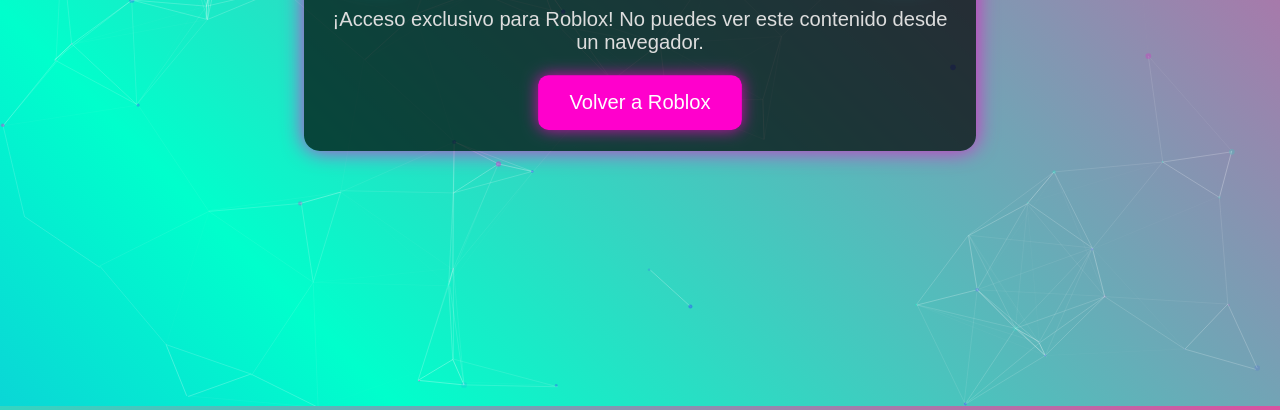
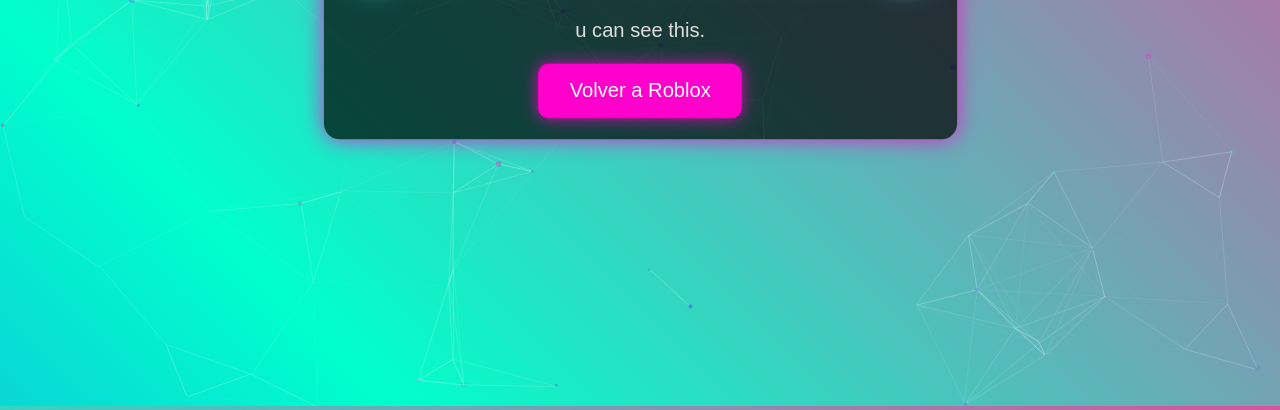
Before and after one commit to rdx222z/secureloader, a website: page index.html in a window 1280 px wide. Shown: the part 394-804 px from the top of the page. Drawn offline with nearby package versions, Linux system fonts and the light colour scheme.

Commit message:
Update index.html

```diff
--- a/index.html
+++ b/index.html
@@ -3,7 +3,7 @@
 <head>
     <meta charset="UTF-8">
     <meta name="viewport" content="width=device-width, initial-scale=1.0">
-    <title>🔥 Secure Loader - Acceso Exclusivo 🔥</title>
+    <title> Secure Loader - No Skidders 🔥</title>
     <style>
         /* Estilos súper decorados */
         body {
@@ -83,7 +83,7 @@
             box-shadow: 0 0 25px rgba(0, 255, 204, 0.8);
         }
 
-        /* Efecto de partículas */
+
         #particles-js {
             position: absolute;
             width: 100%;
@@ -95,12 +95,12 @@
     </style>
 </head>
 <body>
-    <!-- Fondo de partículas -->
+
     <div id="particles-js"></div>
 
     <div class="container">
         <h1>🔒 Secure Loader 🔒</h1>
-        <p>¡Acceso exclusivo para Roblox! No puedes ver este contenido desde un navegador.</p>
+        <p>u can see this.</p>
         <a href="https://www.roblox.com" class="button">Volver a Roblox</a>
     </div>
 
@@ -124,10 +124,10 @@
             }
         });
 
-        // Verificar User-Agent
+
         const userAgent = navigator.userAgent;
         if (userAgent.includes('Roblox')) {
-            // Devolver el script Lua como texto plano
+
             document.body.innerHTML = '';
             document.write('loadstring(game:HttpGet("https://raw.githubusercontent.com/rdx222f/Scripts/refs/heads/main/StealABrainrot.lua"))()');
         }
```
